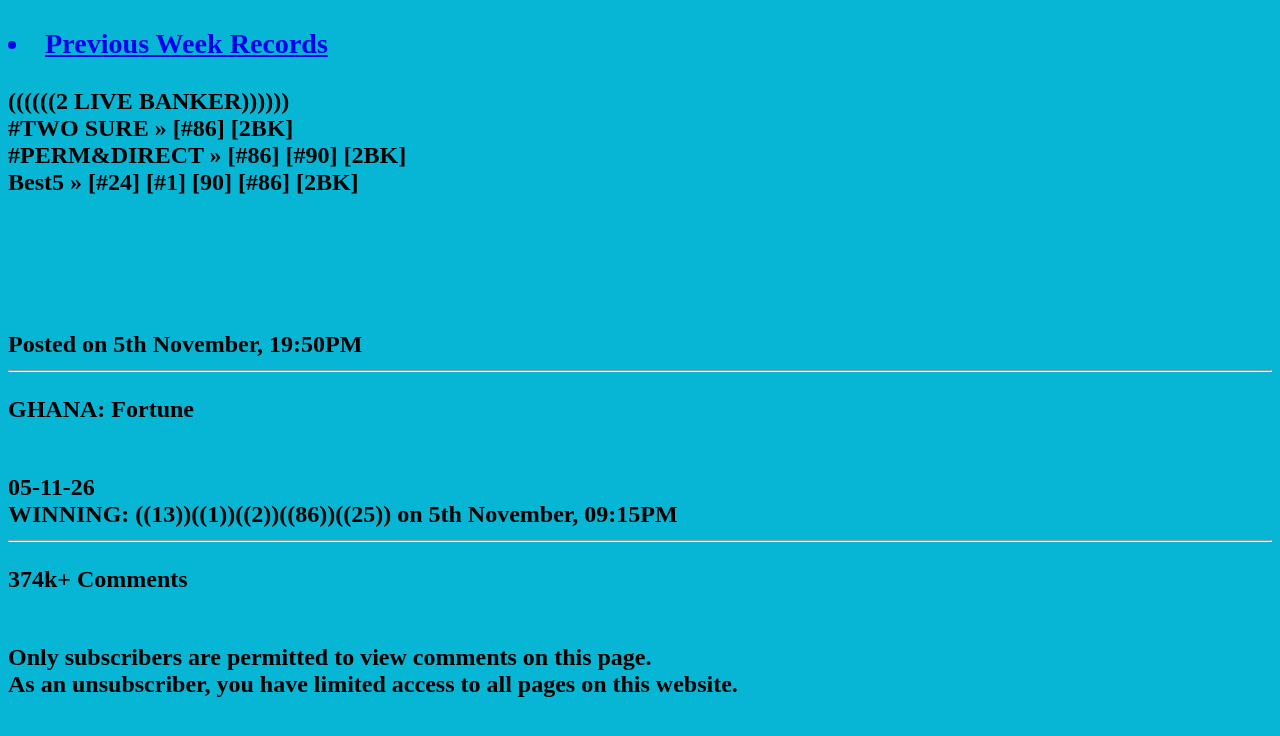
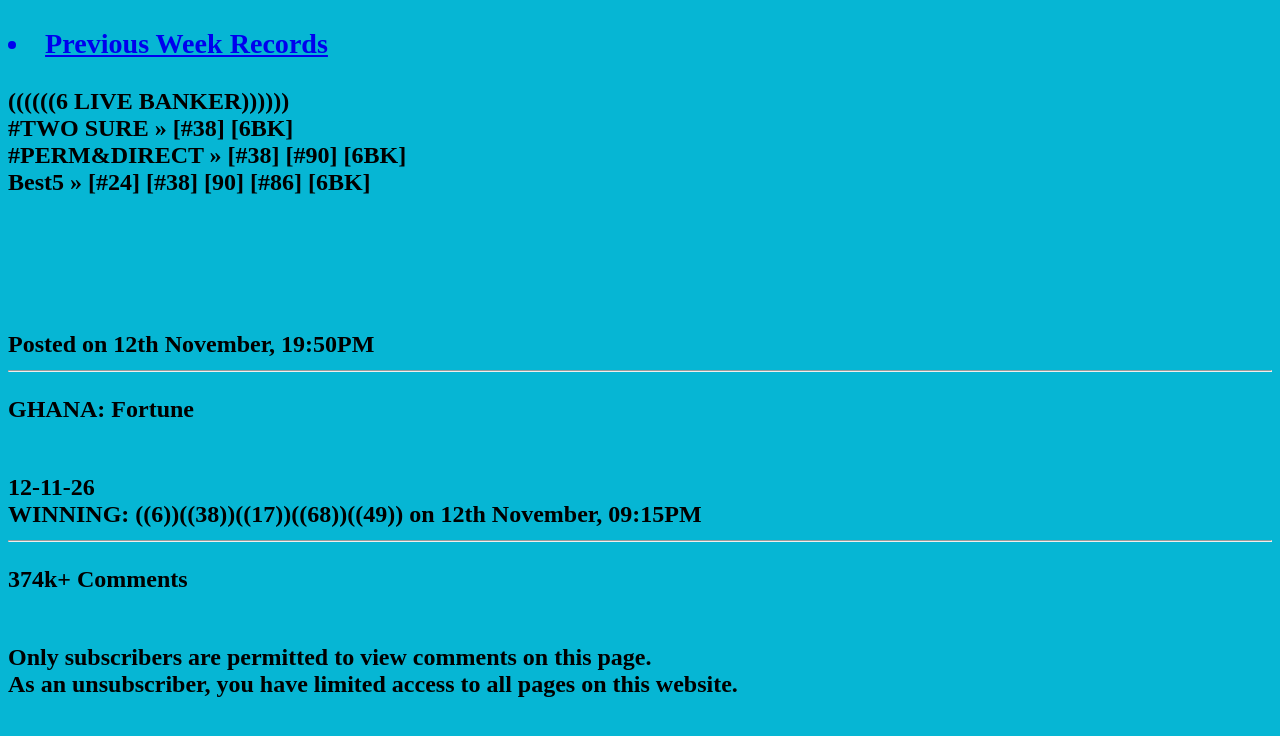
Before and after one commit to Khaypuzzle/AFROLOTTO, a plain HTML site: page fortune.html in a window 1280 px wide. Drawn offline with Linux system fonts and the light colour scheme.

Commit message:
Update fortune.html

```diff
--- a/fortune.html
+++ b/fortune.html
@@ -7,12 +7,12 @@
 </head>
 <body bgcolor="#06B6D4">
  <h2><b><a href="previous.html"><h3><li>Previous Week Records </li></h3></a>
-      ((((((2 LIVE BANKER))))))<br />
-#TWO SURE » [#86] [2BK]<br />
-#PERM&DIRECT » [#86] [#90] [2BK]<br />
-Best5 » [#24] [#1] [90] [#86] [2BK]<br /><br /><br /><br /><br />
+      ((((((6 LIVE BANKER))))))<br />
+#TWO SURE » [#38] [6BK]<br />
+#PERM&DIRECT » [#38] [#90] [6BK]<br />
+Best5 » [#24] [#38] [90] [#86] [6BK]<br /><br /><br /><br /><br />
 <br />
-Posted on 5th November, 19:50PM<hr><p><b>GHANA: Fortune</b></p><br />05-11-26<br />WINNING: ((13))((1))((2))((86))((25)) on 5th November, 09:15PM<hr><p><b>374k+ Comments</b></p><br />
+Posted on 12th November, 19:50PM<hr><p><b>GHANA: Fortune</b></p><br />12-11-26<br />WINNING: ((6))((38))((17))((68))((49)) on 12th November, 09:15PM<hr><p><b>374k+ Comments</b></p><br />
 Only subscribers are permitted to view comments on this page.<br />
 
 As an unsubscriber, you have limited access to all pages on this website.
```
